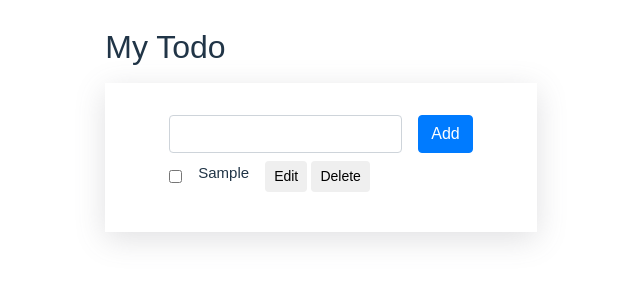
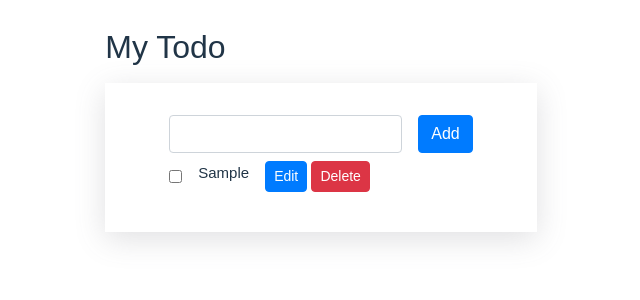
Before and after one commit to jaquiteme/todo-app-front, a Vue app: page / in a window 1280 px wide. Both pictures are taken after typing "Sample" into the empty fields and a click on the button "Add". Shown: the top 300 px of the page, without its empty margins (319-959 px from the left). Built offline with nearby package versions, Linux system fonts and the light colour scheme.

Commit message:
Add add btn

```diff
--- a/src/assets/main.css
+++ b/src/assets/main.css
@@ -36,6 +36,18 @@
   border-color: #007bff;
 }
 
+.btn-warning {
+  color: #212529;
+  background-color: #ffc107;
+  border-color: #ffc107;
+}
+
+.btn-danger {
+  color: #fff;
+  background-color: #dc3545;
+  border-color: #dc3545;
+}
+
 .form-control {
   display: block;
   width: 100%;
--- a/src/components/Todo.vue
+++ b/src/components/Todo.vue
@@ -3,7 +3,8 @@ export default {
   data() {
     return {
       title: "",
-      todos: []
+      todos: [],
+      editId: -1
     }
   },
   methods: {
@@ -16,8 +17,16 @@ export default {
     remove: function (id) {
       this.todos.splice(id, 1)
     },
-    edit: function () {
-      alert("edited")
+    edit: function (id, title = null) {
+      if (!title) {
+        this.title = this.todos[id]
+        this.editId = id
+      } else {
+        console.log("Edited")
+        this.todos.splice(id, 1, title)
+        this.title = ""
+        this.editId = -1
+      }
     }
   }
 }
@@ -34,9 +43,13 @@ import TodoItem from './TodoItem.vue'
       <div>
         <input class="form-control mb-2" type="text" v-model="title" />
       </div>
-      <button style="margin-left: 1rem;" class="btn btn-primary mb-2" type="submit"
+      <button v-if="editId == -1" style="margin-left: 1rem;" class="btn btn-primary mb-2" type="submit"
         @click.enter.submit.prevent="add(title)">
         Add
+      </button>
+      <button v-if="editId > -1" style="margin-left: 1rem;" class="btn btn-warning mb-2" type="submit"
+        @click.enter.submit.prevent="edit(editId, title)">
+        Edit
       </button>
     </form>
     <div>
--- a/src/components/TodoItem.vue
+++ b/src/components/TodoItem.vue
@@ -3,9 +3,9 @@
         <input type="checkbox" :checked="isChecked" v-model="isChecked">
         <div style="margin-left: 1rem;" :class="[isChecked ? 'task-done' : '']">{{ title }}</div>
         <div class="action-btn" style="margin-left: 1rem;">
-            <button class="btn btn-sm" @click="$emit('edit', [index])" >Edit</button>
+            <button class="btn btn-primary btn-sm" @click="$emit('edit', [index])" >Edit</button>
             &nbsp;
-            <button @click="$emit('remove', [index])" class="btn btn-sm">Delete</button>
+            <button @click="$emit('remove', [index])" class="btn btn-danger btn-sm">Delete</button>
         </div>
     </div>
 </template>
```
